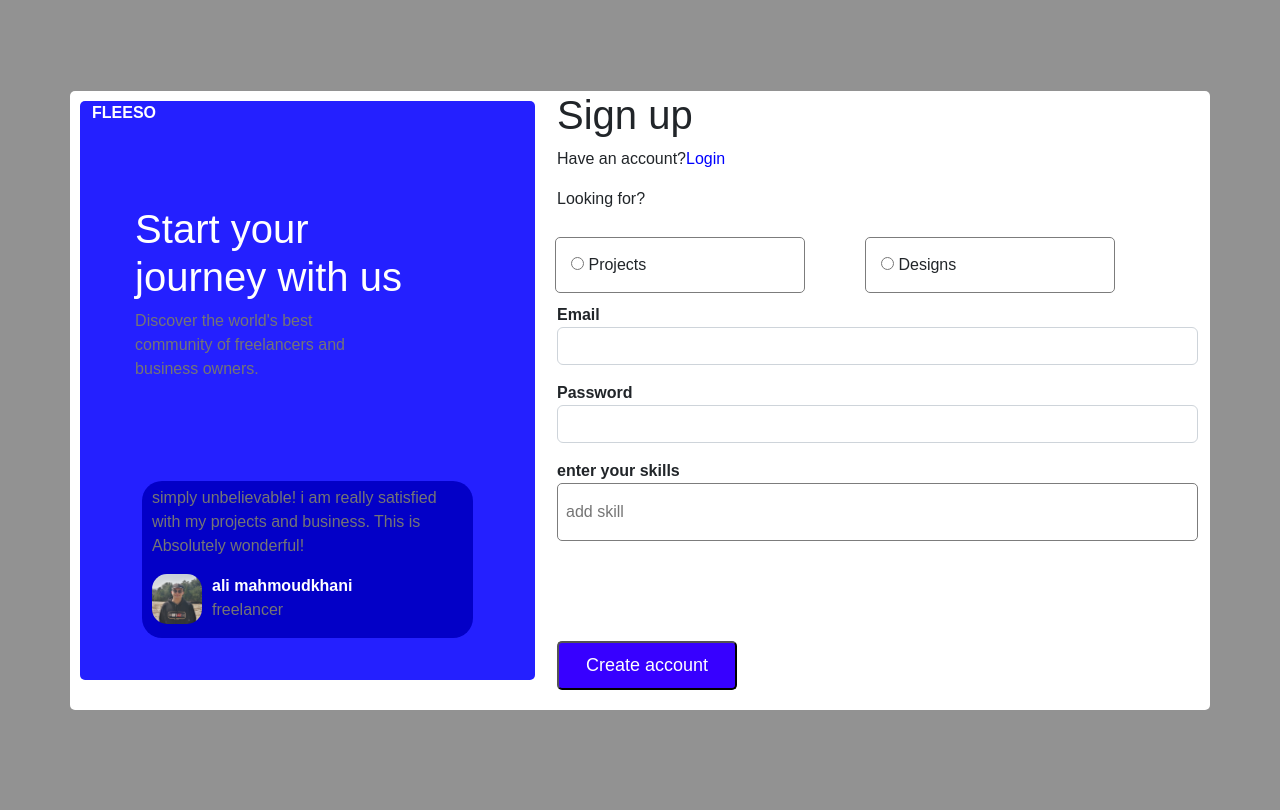
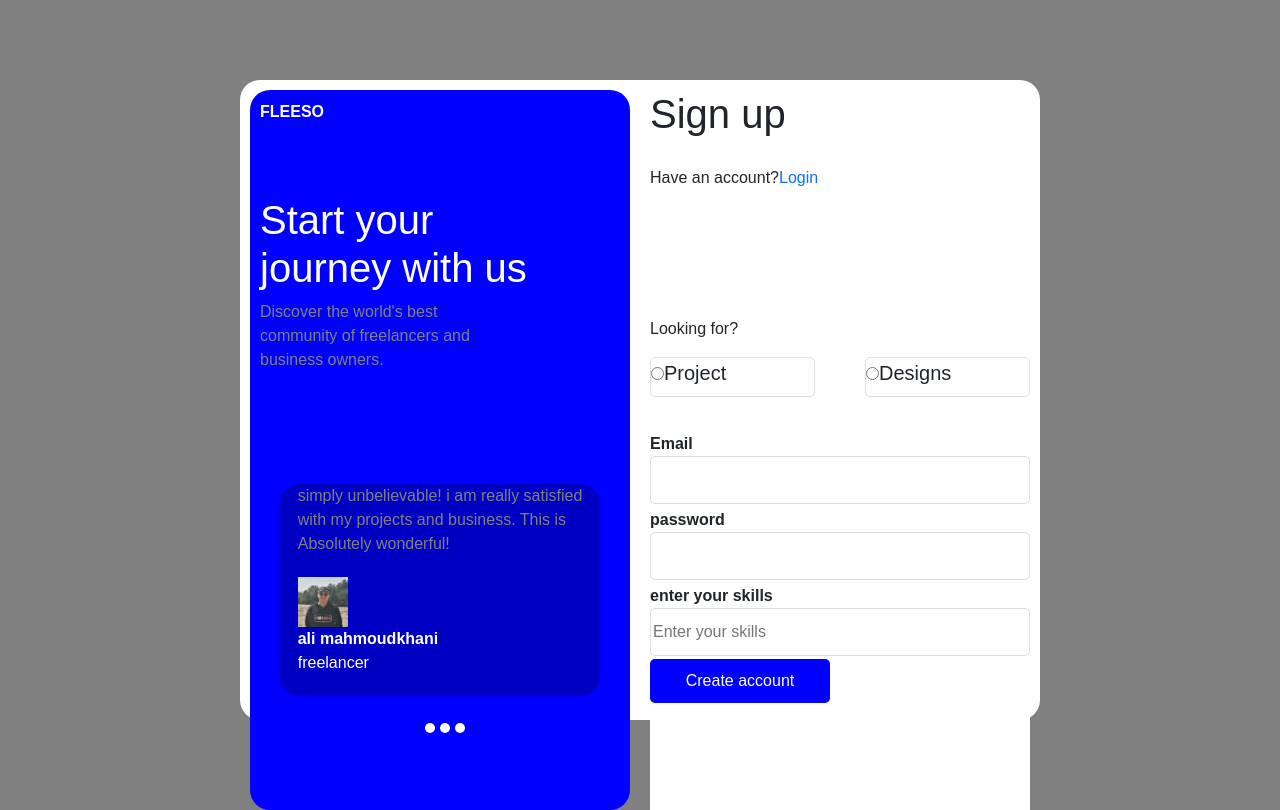
Before and after one commit to mahmoudkhani80/login-page, a React (Create React App) app: page / in a window 1280 px wide. Built offline with nearby package versions, Linux system fonts and the light colour scheme.

Commit message:
recreated the page

```diff
--- a/src/App.css
+++ b/src/App.css
@@ -72,6 +72,13 @@ body {
   border-width: 1px;
   border-radius: 5px;
 }
+.radio-border {
+  border-style: solid;
+  border-color: rgb(124, 124, 124);
+  background-color: #fff;
+  border-width: 1px;
+  border-radius: 5px;
+}
 .radio-container {
   display: grid;
   grid-template-columns: 250px 250px;
--- a/src/App.js
+++ b/src/App.js
@@ -1,22 +1,25 @@
+
 import "bootstrap/dist/css/bootstrap.min.css";
 import { Container, Row, Col, Button, Form } from "react-bootstrap";
-import "./App.css";
+// old css
+// import "./App.css";
+import "./Apps.css";
 import FormComponent from "./components/FormComponent";
 import PasswordForm from "./components/PasswordForm";
 import TagsInput from "./components/TagsInput";
 import Submit from "./components/Submit";
 import myImage from "./myimage.jpg";
+import RadioButtons from "./components/RadioButtons";
 
 function login() {
   return (
-    <div className="wrapper">
-      <Container className="back-ground-white">
-        <Row>
+    <div className="container">
+      <div className="bigbox radius">
         {/* blue part */}
-          <Col className="blue-side white-text">
+        <div className="blue-section radius white-text">
+          <div className="inside-blue-section">
+            <strong>FLEESO</strong>
             <div className="">
-              <strong>FLEESO</strong>
-              <div className="blue-text-section">
               <h1>
                 Start your
                 <br />
@@ -29,7 +32,7 @@ function login() {
                 business owners.
               </p>
             </div>
-              <div className="comment">
+            <div className="comment-section radius">
               <p className="grey-text">
                 simply unbelievable! i am really satisfied
                 <br />
@@ -37,9 +40,9 @@ function login() {
                 <br />
                 Absolutely wonderful!
               </p>
-                <div className="comment-info">
+              <div className="">
                 <img
-                    className="image-radius"
+                  className=""
                   src={myImage}
                   alt="my image"
                   width="50px"
@@ -47,57 +50,48 @@ function login() {
                 ></img>
                 <div>
                   <strong className="">ali mahmoudkhani</strong>
-                    <p className="grey-text">freelancer</p>
+                  <p className="">freelancer</p>
+                </div>
+              </div>
+            </div>
+            <div className="circle-position">
+              <div className="circle-container">
+                <span className="circle"></span>
+                <span className="circle"></span>
+                <span className="circle"></span>
               </div>
             </div>
           </div>
         </div>
-          </Col>
 
+        <div className="white-section">
           {/* input part */}
-          <Col xs={7}>
           <h1>Sign up</h1>
           <p>
-              Have an account?<span className="blue-text">Login</span>
+            Have an account?<a href="#">Login</a>
           </p>
           <p>Looking for?</p>
           {/* radio buttons */}
-            <Row className="radio-container">
-              <div className="border-for-inputs radio-button-left">
-                <input type="radio" value="projects" name="looking-for" />{" "}
-                Projects
+          <div>
+            <RadioButtons />
           </div>
-              <div className="border-for-inputs radio-button-right">
-                <input type="radio" value="designs" name="looking-for" />{" "}
-                Designs
-              </div>
-            </Row>
-            <Row>
+          {/* <Email Input /> */}
           <div>
             <FormComponent />
           </div>
-            </Row>
-            <Row>
+          {/* <Password Input /> */}
           <div>
             <PasswordForm />
           </div>
-            </Row>
-            <Row>
+          {/* skills input */}
           <div>
-                <strong>enter your skills</strong>
-                <div className="border-for-inputs">
             <TagsInput />
           </div>
-              </div>
-            </Row>
-            <Row>
           <div>
             <Submit />
           </div>
-            </Row>
-          </Col>
-        </Row>
-      </Container>
+        </div>
+      </div>
     </div>
   );
 }
--- /dev/null
+++ b/src/Apps.css
@@ -0,0 +1,112 @@
+body {
+  font-family: sans-serif;
+  background-color: grey;
+}
+input:hover {
+  transition: 1s;
+  border-color: blueviolet;
+}
+a:link {
+  text-decoration: none;
+}
+.radius {
+  border-radius: 20px;
+}
+.white-text {
+  color: white;
+}
+.grey-text {
+  color: grey;
+}
+.blue-text {
+  color: blue;
+}
+
+.container {
+  display: grid;
+  justify-content: center;
+  align-content: center;
+  height: 100vh;
+  /* background-color: aqua; */
+}
+.bigbox {
+  height: 80vh;
+  width: 100vh;
+  grid-row: 1 / 2;
+  grid-column: 1 / 3;
+  display: grid;
+  grid-template-columns: repeat(2, 1fr);
+  background-color: white;
+  padding: 10px;
+  gap: 20px;
+}
+.blue-section {
+  grid-row: 1 / 2;
+  grid-column: 1 / 2;
+  background-color: blue;
+}
+.inside-blue-section {
+  display: grid;
+  grid-template-rows: 0.5fr 1fr 0.5fr 1fr 0.7fr;
+  margin: 10px 0px 0px 10px;
+}
+.white-section {
+  display: grid;
+  grid-template-rows: 0.5fr 1fr 0.2fr 0.5fr 0.5fr 0.5fr 0.5fr 1fr;
+  background-color: white;
+}
+.comment-section {
+  display: grid;
+  justify-content: center;
+  grid-row: 4/5;
+  background-color: rgb(0, 0, 194);
+  margin: 0px 30px -20px 20px;
+}
+.border-for-inputs {
+  border-style: solid;
+  border-color: rgb(224, 224, 224);
+  background-color: #fff;
+  border-width: 1px;
+  border-radius: 5px;
+}
+.radio-buttons {
+  height: 40px;
+  font-size: 20px;
+}
+.radio-container {
+  display: grid;
+  align-items: center;
+  grid-template-columns: repeat(2, 1fr);
+  gap: 50px;
+}
+.submit {
+  background-color: blue;
+  border-width: 0;
+  border-radius: 5px;
+  padding: 10px;
+  width: 180px;
+}
+.submit:hover {
+  transition: 1s;
+  background-color: rgb(0, 217, 255);
+}
+.input-layout {
+  display: grid;
+  grid-template-rows: 1fr 2fr;
+}
+.circle-position {
+  display: grid;
+  grid-row: 5/6;
+  justify-content: center;
+  align-items: center;
+}
+.circle-container {
+  display: grid;
+  grid-template-columns: 10px 10px 10px;
+  grid-template-rows: 10px 10px 10px;
+  gap: 5px;
+}
+.circle {
+  border-radius: 50%;
+  background-color: #fff;
+}
--- a/src/components/FormComponent.js
+++ b/src/components/FormComponent.js
@@ -1,64 +1,18 @@
-import React from "react";
-const emailState = {
-  email: "",
-  error: "",
-};
-class FormComponent extends React.Component {
-  constructor() {
-    super();
-    this.state = emailState;
-    this.onChange = this.onChange.bind(this);
-  }
-  onChange(e) {
-    this.setState({
-      email: e.target.value,
-    });
-  }
-  emailValidation() {
-    const regex =
-      /^(([^<>()[\]\.,;:\s@\"]+(\.[^<>()[\]\.,;:\s@\"]+)*)|(\".+\"))@(([^<>()[\]\.,;:\s@\"]+\.)+[^<>()[\]\.,;:\s@\"]{2,})$/i;
-    if (!this.state.email || regex.test(this.state.email) === false) {
-      this.setState({
-        error: "Email is not valid",
-      });
-      return false;
-    }
-    return true;
-  }
-  onSubmit() {
-    if (this.emailValidation()) {
-      console.log(this.state);
-      this.setState(emailState);
-    }
-  }
-  render() {
+function Email() {
   return (
     <div>
-        <div className="form-group mb-3">
+      <div className="input-layout">
         <label>
           <strong>Email</strong>
         </label>
         <input
           type="email"
           name="email"
-            value={this.state.email}
-            onChange={this.onChange}
-            className="form-control"
+          className="border-for-inputs"
         />
-          <span className="text-danger">{this.state.error}</span>
-        </div>
-        <div className="d-grid">
-          {/* <button
-            type="submit"
-            className="btn btn-dark"
-            onClick={() => this.onSubmit()}
-          >
-            Submit
-          </button> */}
       </div>
     </div>
   );
 }
-}
 
-export default FormComponent;
+export default Email;
--- a/src/components/PasswordForm.js
+++ b/src/components/PasswordForm.js
@@ -1,41 +1,12 @@
-import React from "react";
-const PasswordState = {
-  Password: "",
-  error: "",
-};
-class FormComponent extends React.Component {
-  constructor() {
-    super();
-    this.state = PasswordState;
-    this.onChange = this.onChange.bind(this);
-  }
-  onChange(e) {
-    this.setState({
-      Password: e.target.value,
-    });
-  }
-  render() {
-    return (
-      <div>
-        <div className="form-group mb-3">
-          <label>
-            <strong>Password</strong>
-          </label>
-          <input
-            type="password"
-            name="password"
-            value={this.state.Password}
-            onChange={this.onChange}
-            className="form-control"
-          />
-          <span className="text-danger">{this.state.error}</span>
-        </div>
-        <div className="d-grid">
-
-        </div>
-      </div>
-    );
-  }
+function password() {
+  return (
+    <div className="input-layout">
+      <label>
+        <strong>password</strong>
+      </label>
+      <input type="password" name="password" className="border-for-inputs"/>
+    </div>
+  );
 }
 
-export default FormComponent;
+export default password;
--- /dev/null
+++ b/src/components/RadioButtons.js
@@ -0,0 +1,14 @@
+
+function Radio() {
+  return (
+    <div className="radio-container">
+      <div className="radio-buttons border-for-inputs">
+        <input type="radio" name="look"/>Project
+      </div>
+      <div className="radio-buttons border-for-inputs">
+        <input type="radio" name="look"/>Designs
+      </div>
+    </div>
+  );
+}
+export default Radio;
--- a/src/components/Submit.js
+++ b/src/components/Submit.js
@@ -1,4 +1,4 @@
 function submit() {
-  return <input type="submit" name="Create-account" className="submit-button" value="Create account" />;
+  return <input type="submit" name="Create-account" className="submit white-text" value="Create account"/>;
 }
 export default submit;
--- a/src/components/TagsInput.js
+++ b/src/components/TagsInput.js
@@ -1,20 +1,18 @@
 import { useState } from "react";
-
 
 function TagsInput() {
   const [tags, setTags] = useState([]);
-
 
   function handleKeyDown(e) {
     if (e.key !== "Enter") return;
     const value = e.target.value;
     if (!value.trim()) return;
     setTags([...tags, value]);
-    e.target.value = ''
+    e.target.value = "";
   }
 
   function removeTag(index) {
-    setTags(tags.filter((el, i) => i !== index))
+    setTags(tags.filter((el, i) => i !== index));
   }
 
   return (
@@ -22,15 +20,20 @@ function TagsInput() {
       {tags.map((tag, index) => (
         <div className="tag-item" key={index}>
           <span className="text">{tag}</span>
-          <span className="close" onClick={() => removeTag(index)}>&times;</span>
+          <span className="close" onClick={() => removeTag(index)}>
+            &times;
+          </span>
         </div>
       ))}
-      <input
-        onKeyDown={handleKeyDown}
-        type="text"
-        className="tags-input"
-        placeholder="add skill"
-      />
+      <div className="input-layout">
+        <strong>enter your skills</strong>
+        <input
+          onKeyDown={handleKeyDown}
+          type="text"
+          className="border-for-inputs"
+          placeholder="Enter your skills"
+        />
+      </div>
     </div>
   );
 }
```
Lines whose indentation alone changed are shown as unchanged.
